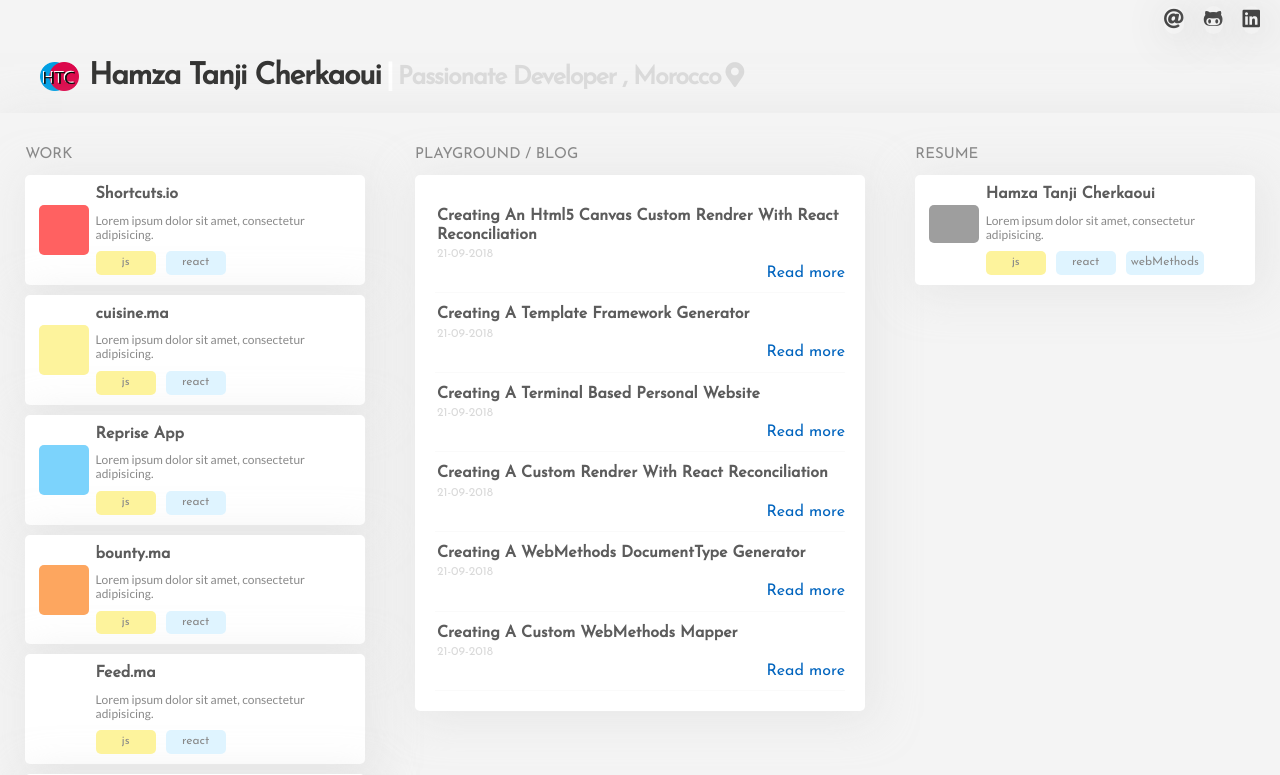
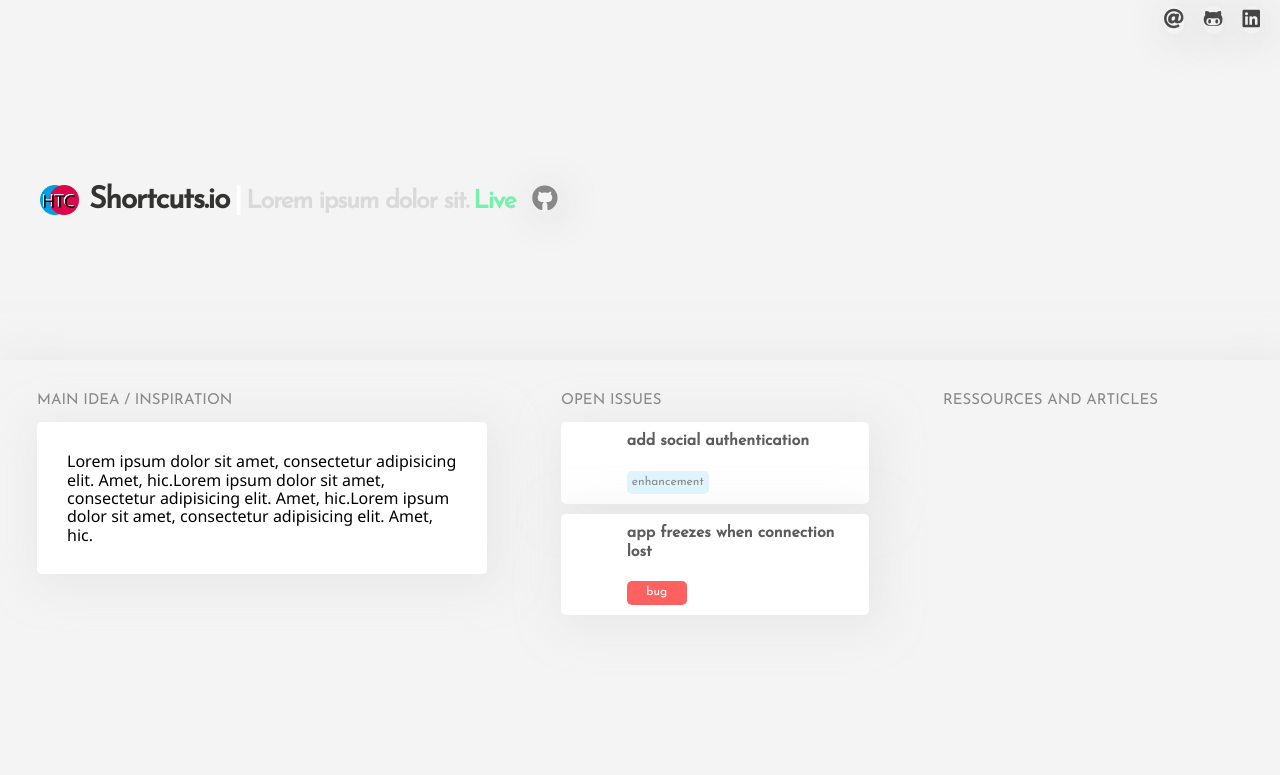
Before and after one commit to HamzaTanjiCherkaoui/personalWebsite, a React (Create React App) app: page / in a window 1280 px wide. Shown: the top 775 px of the page. Built offline with nearby package versions, Linux system fonts and the light colour scheme; grey boxes are pictures that could not be loaded.

Commit message:
adding projectIssues component

```diff
--- a/src/App.css
+++ b/src/App.css
@@ -201,3 +201,7 @@ a {
 .brand span, .brand i  {
 	margin-left : 5px;
 }
+.main-idea {
+	padding: 20px;
+	font-family: 'Segoe UI', Tahoma, Geneva, Verdana, sans-serif;
+}
--- a/src/App.js
+++ b/src/App.js
@@ -1,13 +1,14 @@
 import React, {Component} from 'react';
 import './App.css';
 import Home from './containers/home/Home';
+import ProjectDetails from './containers/projectDetails/ProjectDetails';
 class App extends Component {
   render() {
 
     return (
       <React.Fragment>
         <div className="wrapper">
-        <Home/>
+        <ProjectDetails/>
                   </div>
                   <div className="footer">
                   Copyrights - 2018
--- a/src/containers/projectDetails/ProjectDetails.js
+++ b/src/containers/projectDetails/ProjectDetails.js
@@ -6,8 +6,11 @@ import PostsList from '../../components/postsList/PostsList';
 import posts from '../../seeds/posts';
 
 import ProjectsList from '../../containers/projectsList/ProjectsList';
+import projectDetails from '../../seeds/projectDetails';
+import ProjectIssues from '../../containers/projectIssues/ProjectIssues';
 
 class ProjectDetails extends Component {
+
 
     render() {
         return(
@@ -16,20 +19,17 @@ class ProjectDetails extends Component {
       <div className="main">
         <div className="section">
         <h2>main idea / inspiration </h2>
-        <ul class="no-padding">
-            <li class="card">
-                    <div class="details">
-                        <h1>Lorem ipsum dolor.</h1>
-                        Lorem ipsum dolor sit amet, consectetur adipisicing elit. Amet, hic.
-                        <h1>Lorem ipsum dolor.</h1>
-                        Lorem ipsum dolor sit amet, consectetur adipisicing elit. Obcaecati fuga qui unde, magnam suscipit fugit, totam quasi vitae repellendus molestiae nulla similique in illum. Debitis nisi vel, ab. Laborum, earum?
+        <ul className="no-padding">
+            <li className="card">
+                    <div class="main-idea">
+                        {projectDetails.idea}
                         </div>
                     </li>
         </ul>
         </div>
         <div className="section">
         <h2>open issues</h2>
-
+          <ProjectIssues/>
         </div>
         <div className="section">
         <h2>Ressources and Articles </h2>
@@ -56,8 +56,8 @@ class ProjectDetails extends Component {
 
             additionalDetails= {
                 <React.Fragment>
-                <span class="green-color">Live</span>
-            <span> <a href="#"><i class="repo fab fa-github"></i></a></span>
+                <span className="green-color">Live</span>
+            <span> <a href="#"><i className="repo fab fa-github"></i></a></span>
             </React.Fragment>
          }/>
         )
--- a/src/containers/projectIssues/ProjectIssues.js
+++ b/src/containers/projectIssues/ProjectIssues.js
@@ -0,0 +1,17 @@
+import React, { Component } from 'react'
+import projectIsssues from '../../seeds/projectIssues';
+import Card from '../../components/card/Card';
+
+export default class ProjectIssues extends Component {
+  render() {
+    return (
+      <React.Fragment>
+        {projectIsssues.map(projectIsssue=>{
+            return (
+                <Card key={projectIsssue.issue} title={projectIsssue.issue} tags={[projectIsssue.tag]}/>
+            )
+        })}
+      </React.Fragment>
+    )
+  }
+}
--- /dev/null
+++ b/src/seeds/projectDetails.js
@@ -0,0 +1,5 @@
+const projectDetails = {
+    idea : "Lorem ipsum dolor sit amet, consectetur adipisicing elit. Amet, hic.Lorem ipsum dolor sit amet, consectetur adipisicing elit. Amet, hic.Lorem ipsum dolor sit amet, consectetur adipisicing elit. Amet, hic.",
+
+}
+export default projectDetails;
--- /dev/null
+++ b/src/seeds/projectIssues.js
@@ -0,0 +1,5 @@
+const projectIsssues = [
+    {issue : "add social authentication" , tag : {label:"enhancement",color:"light-blue"}},
+    {issue : "app freezes when connection lost" , tag : {label:"bug",color:"red"}}
+]
+export default projectIsssues;
```
